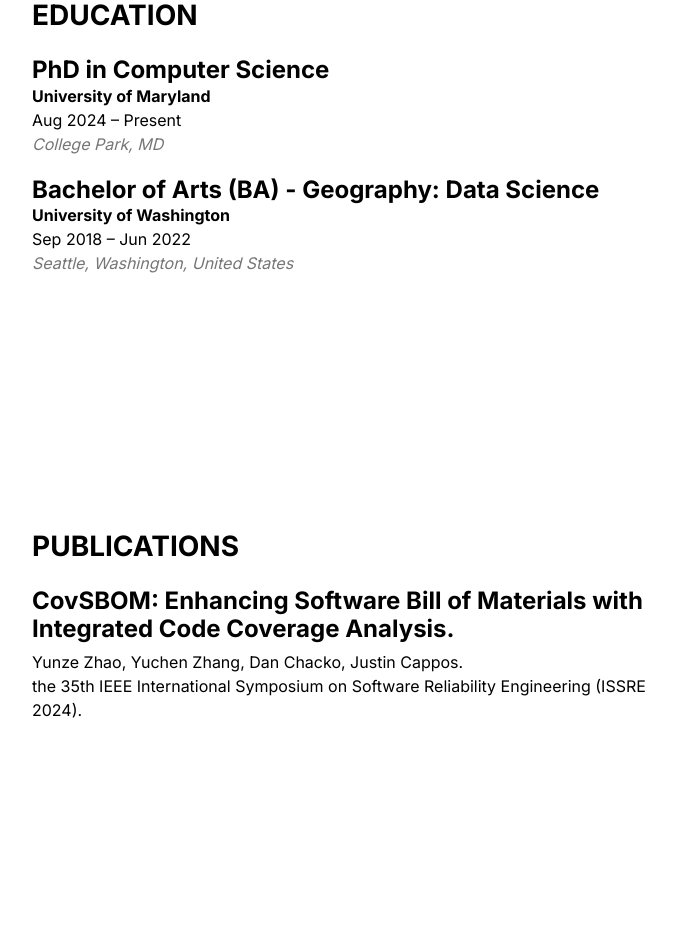
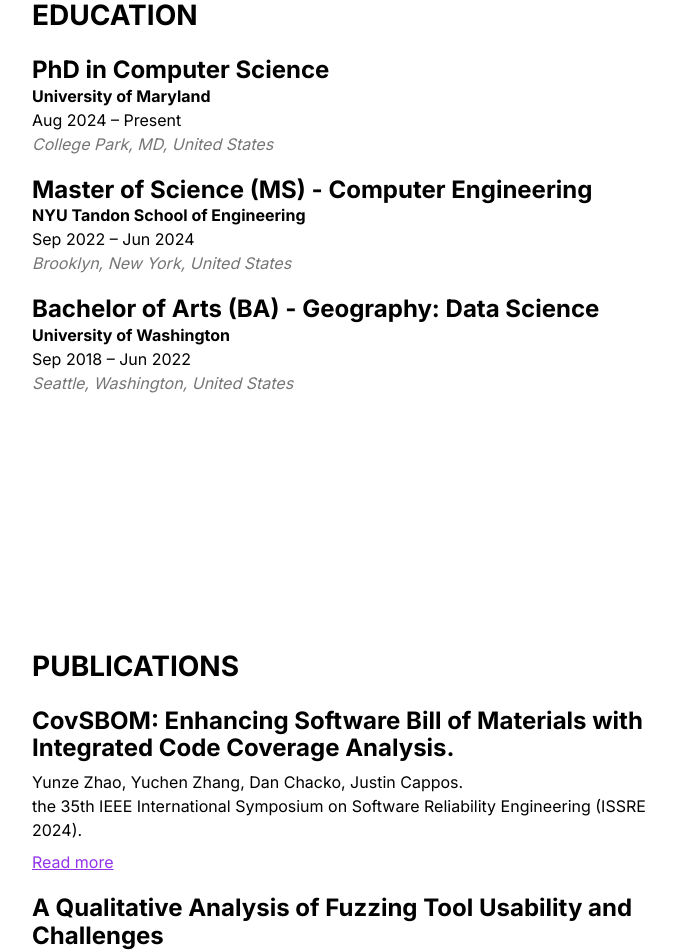
Before and after one commit to Yunzez/portfolio, a Next.js app in the folder portfolio/: page / in a window 1280 px wide. Shown: the part 1080-2032 px from the top of the page, without its empty margins (244-920 px from the left). Built offline with nearby package versions, Linux system fonts and the light colour scheme.

Commit message:
add new updats

```diff
--- a/portfolio/app/page.tsx
+++ b/portfolio/app/page.tsx
@@ -313,15 +313,15 @@
               title="PhD in Computer Science"
               school="University of Maryland"
               date="Aug 2024 – Present"
-              location="College Park, MD"
+              location="College Park, MD, United States"
             />
 
-            {/* <EducationDiv
+            <EducationDiv
               title="Master of Science (MS) - Computer Engineering"
               school="NYU Tandon School of Engineering"
               date="Sep 2022 – Jun 2024"
               location="Brooklyn, New York, United States"
-            /> */}
+            />
 
             <EducationDiv
               title="Bachelor of Arts (BA) - Geography: Data Science"
@@ -349,6 +349,13 @@
               title="CovSBOM: Enhancing Software Bill of Materials with Integrated Code Coverage Analysis."
               authors="Yunze Zhao, Yuchen Zhang, Dan Chacko, Justin Cappos."
               conference="the 35th IEEE International Symposium on Software Reliability Engineering (ISSRE 2024)."
+              link="https://ssl.engineering.nyu.edu/papers/covsbom_issre_2024.pdf"
+            />
+             <PubDiv
+              title="A Qualitative Analysis of Fuzzing Tool Usability and Challenges"
+              authors="Yunze Zhao, Wentao Guo, Harrison Goldstein, Daniel Votipka, Kelsey Fulton, Michelle Mazurek."
+              conference="The ACM Conference on Computer and Communications Security (CCS 2025, accepted)."
+              link=""
             />
           </div>
 
@@ -505,11 +512,14 @@
   title,
   authors,
   conference,
+  link
 }: {
   title: string;
   authors: string;
   conference: string;
+  link: string;
 }) => {
+
   return (
     <div className="mt-5" style={{ maxWidth: "700px" }}>
       <div
@@ -530,6 +540,18 @@
         {authors}
       </div>
       <div style={{ fontSize: localTheme.smallFontSize }}>{conference}</div>
+      {link.length != 0 && (
+        <div className="mt-2">
+          <a
+            href={link}
+            target="_blank"
+            rel="noopener noreferrer"
+            className="text-purple-600 underline hover:text-purple-800 transition-colors"
+          >
+            Read more
+          </a>
+        </div>
+      )}
     </div>
   );
 };
```
